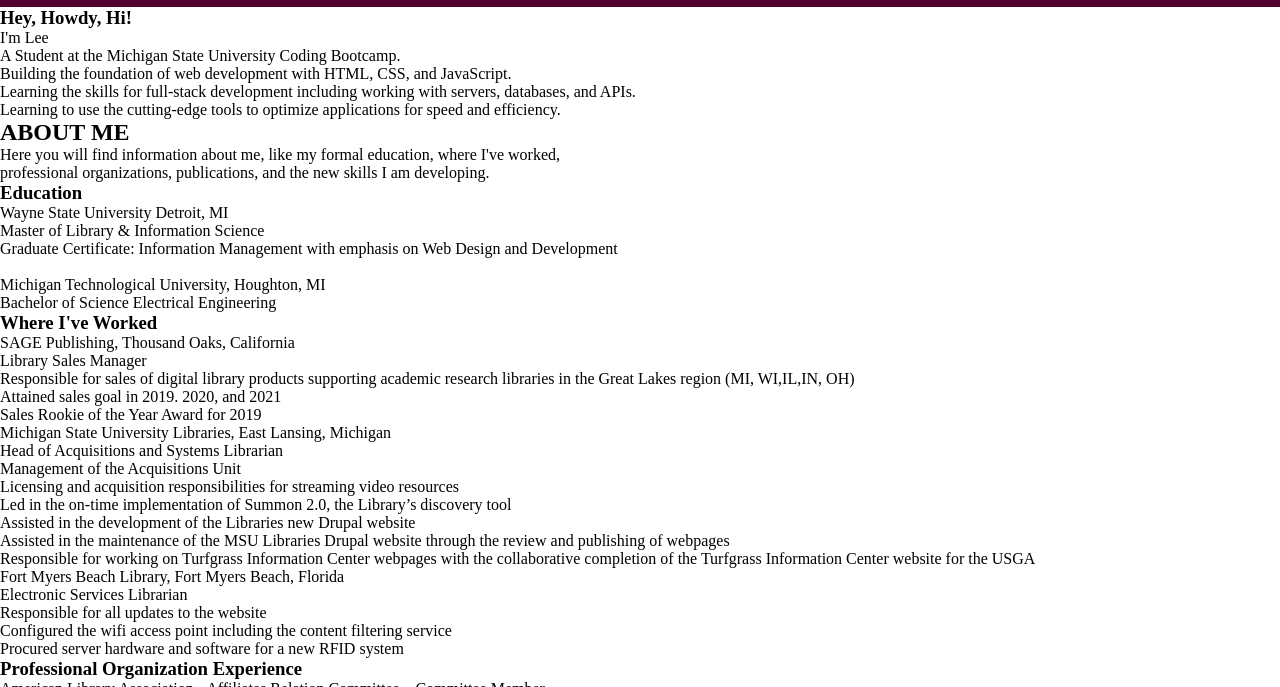
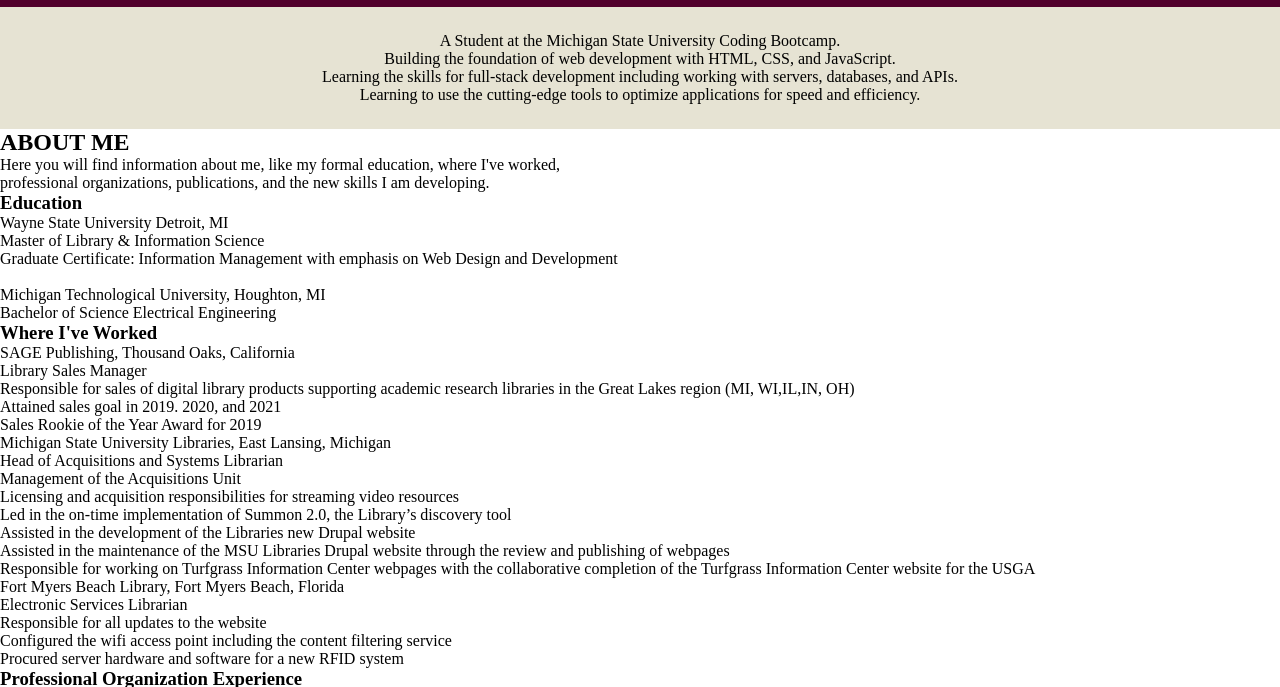
Before and after one commit to leesochay/projects-by-lee, a React app: page / in a window 1280 px wide. Shown: the part 113-800 px from the top of the page. Built offline with nearby package versions, Linux system fonts and the light colour scheme.

Commit message:
adding highlights section and css

```diff
--- a/src/components/Project.js
+++ b/src/components/Project.js
@@ -4,12 +4,7 @@
 	return (
 <>
 <section className="rocks">
-            <section className="salutation">
-                <h1>Hey, Howdy, Hi!</h1>
-
-                <p>I'm Lee</p>
-            </section>
-                <ul>
+	<ul className="highlights">
         <li>A Student at the Michigan State University Coding Bootcamp.</li>
         <li>Building the foundation of web development with HTML, CSS, and JavaScript.</li>
         <li>Learning the skills for full-stack development including working with servers, databases, and APIs.</li>
--- a/src/index.css
+++ b/src/index.css
@@ -63,3 +63,19 @@
     background-color: #52002C;
     color: #D8B964;
 }
+
+.rocks {
+    display: flex;
+	flex-wrap: wrap;
+    justify-content: center;
+    text-align: center;
+	height: auto;
+    width: 100%;
+    margin-bottom: 25px 0;
+	background-color: #E6E3D3;
+}
+
+.highlights {
+    margin: 25px 0px;
+    list-style: none;
+}
```
Lines whose indentation alone changed are shown as unchanged.
